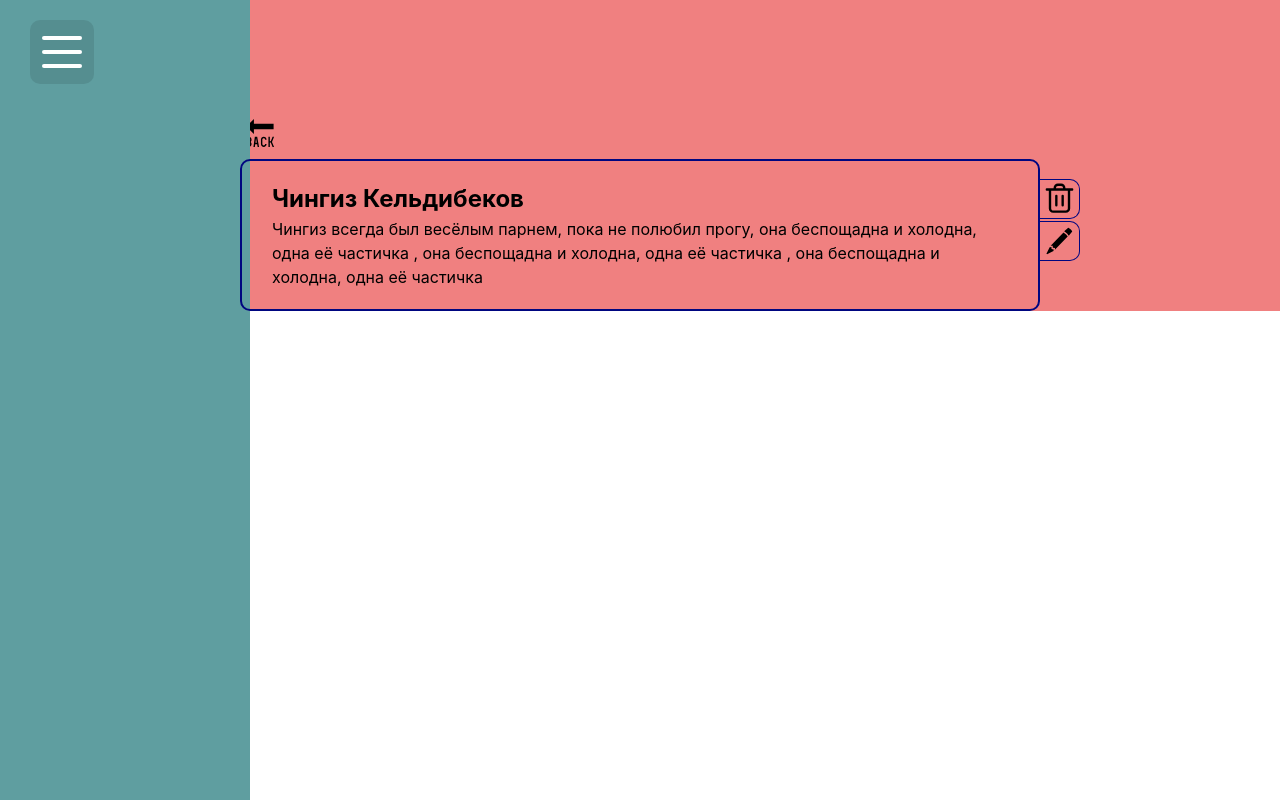
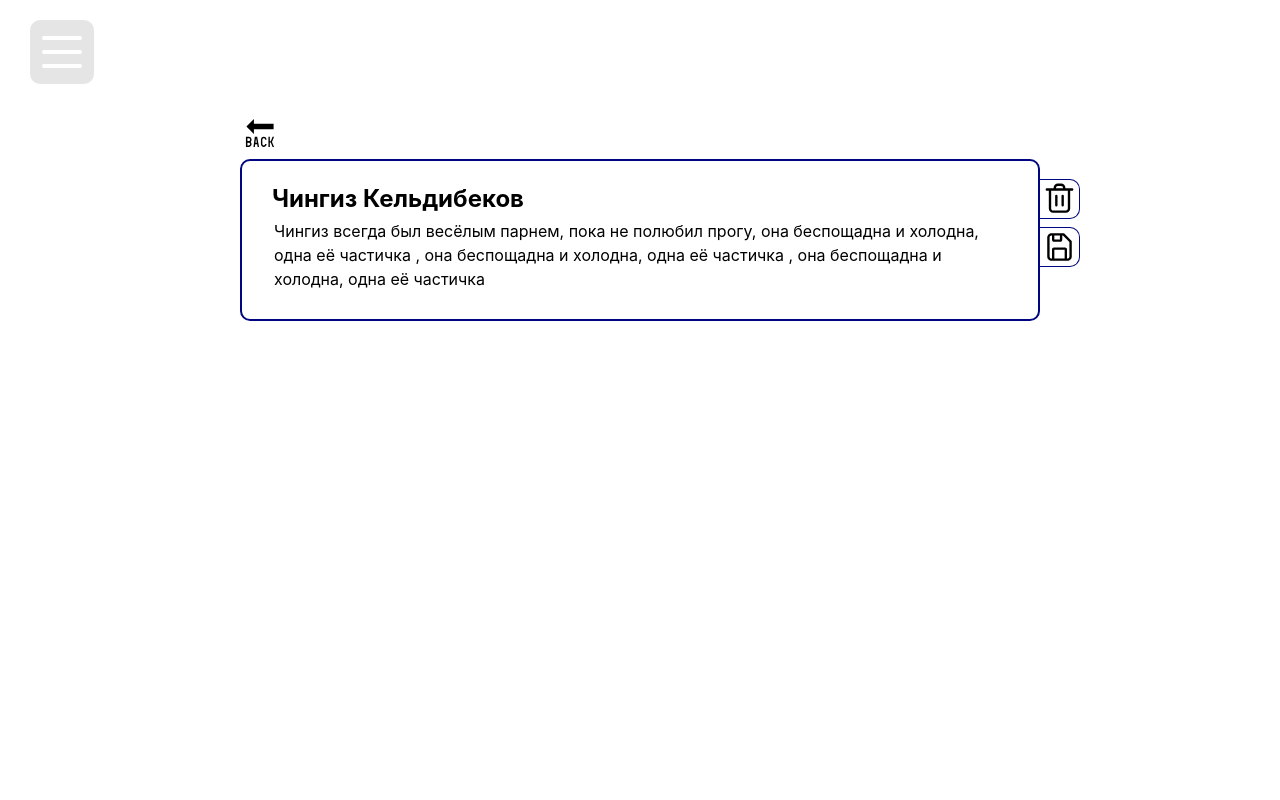
Before and after one commit to Adil-Tarzhemanov/blogWithChin, a React (Create React App) app: page /post/1 in a window 1280 px wide. Both pictures are taken after a click on the icon 1060 px from the left and 241 px from the top of the page. Built offline with nearby package versions, Linux system fonts and the light colour scheme.

Commit message:
Add edit post on new page.

```diff
--- a/src/App.module.scss
+++ b/src/App.module.scss
@@ -1,3 +1,2 @@
 .container{
-  background-color: lightcoral;
 }
--- a/src/components/BurgerMenu/BurgerButtonOpen/BurgerButtonOpen.module.scss
+++ b/src/components/BurgerMenu/BurgerButtonOpen/BurgerButtonOpen.module.scss
@@ -1,5 +1,6 @@
 .container {
-  position: absolute;
+  position: fixed;
+
   margin: 0 10px 10px 10px ;
   height: 64px;
   width: 64px;
--- a/src/components/BurgerMenu/BurgerMenu.module.scss
+++ b/src/components/BurgerMenu/BurgerMenu.module.scss
@@ -1,5 +1,5 @@
 .container {
-  position: absolute;
+  position: fixed;
   height: 100vh;
   width: 250px;
   background-color: cadetblue;
--- a/src/layouts/MainLayout.jsx
+++ b/src/layouts/MainLayout.jsx
@@ -6,7 +6,7 @@ import {useState} from "react";
 
 
 const MainLayout = () => {
-  const [isOpened, setIsOpened] = useState(true)
+  const [isOpened, setIsOpened] = useState(false)
   return (
         <>
           <BurgerButtonOpen
--- a/src/pages/FullPost/FullPost.jsx
+++ b/src/pages/FullPost/FullPost.jsx
@@ -1,23 +1,62 @@
 import styles from './FullPost.module.scss'
 import {Link, useParams} from "react-router-dom";
-import {useSelector} from "react-redux";
-import {useEffect} from "react";
+import {useDispatch, useSelector} from "react-redux";
+import {useEffect, useRef, useState} from "react";
 import React from "react";
+import {changePostItem, deletePostItemById} from "../../redux/slices/postSlice";
 
 const FullPost = () => {
-  const [animation, setAnimation] = React.useState(false)
   const {id} = useParams()
+  const textAreaRef = useRef(null)
+  const dispatch = useDispatch()
   const {postItems} = useSelector((state) => state.postSlice)
+
   const findPost = postItems.find((post) => {
     return post.id.toString() === id
   })
+  const [messageArea, setMessageArea] = useState(findPost.text || '')
+  const [changeMode, setChangeMode] = useState(false)
+  const [animation, setAnimation] = useState(false)
+
   useEffect(() => {
     setAnimation(true)
   }, [])
 
+  useEffect(() => {
+    console.log(textAreaRef.current)
+    if (textAreaRef.current) {
+      textAreaRef.current.style.height = 'auto';
+      textAreaRef.current.style.height = `${textAreaRef.current.scrollHeight}px`;
+
+    }
+  }, [])
+
+
+  const onChangeText = (event) => {
+    setMessageArea(event.target.value)
+    event.target.style.height = "auto"
+    event.target.style.height = `${event.target.scrollHeight}px`
+  }
+
+  const onClickChangeBtn = () => {
+    //если выключаем changeMode, то сохраняем изменения
+    if (changeMode === true) {
+      dispatch(changePostItem({
+        id: findPost.id,
+        text: messageArea,
+      }))
+    }
+    if (changeMode === false) {
+      // textAreaRef.
+    }
+    setChangeMode(prevState => !prevState)
+  }
+
 
   return (
       <div className={styles.container}>
+        <div className={styles.content}>
+          {/*Кнопка back*/}
           <Link to={'/'}>
             <svg
                 className={styles.backButton} width="30px" height="30px" viewBox="0 0 64 64"
@@ -36,29 +75,73 @@ const FullPost = () => {
                     fill="#000000"></path>
             </svg>
           </Link>
+          {/*Кнопка back*/}
 
           <div className={styles.postWrapper}>
             <div className={styles.post}>
               <h2 className={styles.title}>
                 {findPost.title}
               </h2>
-            <p className={styles.text + ' ' + (animation ? styles.maxHeightAnim:'')}>
+
+              {/*Текст*/}
+              <textarea
+                  ref={textAreaRef}
+                  className={styles.textarea + ' ' + (!changeMode ? styles.hidden : '')}
+                  value={messageArea}
+                  onChange={onChangeText}
+              />
+
+              <div
+                  className={styles.text + ' ' + (changeMode ? styles.hidden : '') + ' ' + (animation ? styles.maxHeightAnim : '')}>
                 {findPost.text}
-            </p>
               </div>
+              {/*Текст*/}
+
+            </div>
+            {/*Кнопки редактирования */}
             <div className={styles.editElements}>
-            <svg className={styles.deletePost} width="40px" height="40px" viewBox="0 0 24 24" fill="none"
+              <Link to={'/'}>
+                <svg
+                    onClick={() => dispatch(deletePostItemById(findPost.id))}
+                    className={styles.deletePost} width="40px" height="40px" viewBox="0 0 24 24" fill="none"
                     xmlns="http://www.w3.org/2000/svg">
                   <path
                       d="M10 10V16M14 10V16M18 6V18C18 19.1046 17.1046 20 16 20H8C6.89543 20 6 19.1046 6 18V6M4 6H20M15 6V5C15 3.89543 14.1046 3 13 3H11C9.89543 3 9 3.89543 9 5V6"
                       stroke="#000000" strokeWidth="1.5" strokeLinecap="round" strokeLinejoin="round"/>
                 </svg>
-            <svg className={styles.changePost} fill="#000000" width="40px" height="40px" viewBox="-5 0 32 32"
+              </Link>
+
+              {
+                changeMode ?
+                    <svg
+                        onClick={onClickChangeBtn}
+                        className={styles.changePost}
+                        width="40px" height="40px" viewBox="0 0 24 24" fill="none" xmlns="http://www.w3.org/2000/svg">
+                      <path
+                          d="M17 20.75H7C6.27065 20.75 5.57118 20.4603 5.05546 19.9445C4.53973 19.4288 4.25 18.7293 4.25 18V6C4.25 5.27065 4.53973 4.57118 5.05546 4.05546C5.57118 3.53973 6.27065 3.25 7 3.25H14.5C14.6988 3.25018 14.8895 3.32931 15.03 3.47L19.53 8C19.6707 8.14052 19.7498 8.33115 19.75 8.53V18C19.75 18.7293 19.4603 19.4288 18.9445 19.9445C18.4288 20.4603 17.7293 20.75 17 20.75ZM7 4.75C6.66848 4.75 6.35054 4.8817 6.11612 5.11612C5.8817 5.35054 5.75 5.66848 5.75 6V18C5.75 18.3315 5.8817 18.6495 6.11612 18.8839C6.35054 19.1183 6.66848 19.25 7 19.25H17C17.3315 19.25 17.6495 19.1183 17.8839 18.8839C18.1183 18.6495 18.25 18.3315 18.25 18V8.81L14.19 4.75H7Z"
+                          fill="#000000"/>
+                      <path
+                          d="M16.75 20H15.25V13.75H8.75V20H7.25V13.5C7.25 13.1685 7.3817 12.8505 7.61612 12.6161C7.85054 12.3817 8.16848 12.25 8.5 12.25H15.5C15.8315 12.25 16.1495 12.3817 16.3839 12.6161C16.6183 12.8505 16.75 13.1685 16.75 13.5V20Z"
+                          fill="#000000"/>
+                      <path
+                          d="M12.47 8.75H8.53001C8.3606 8.74869 8.19311 8.71403 8.0371 8.64799C7.88109 8.58195 7.73962 8.48582 7.62076 8.36511C7.5019 8.24439 7.40798 8.10144 7.34437 7.94443C7.28075 7.78741 7.24869 7.61941 7.25001 7.45V4H8.75001V7.25H12.25V4H13.75V7.45C13.7513 7.61941 13.7193 7.78741 13.6557 7.94443C13.592 8.10144 13.4981 8.24439 13.3793 8.36511C13.2604 8.48582 13.1189 8.58195 12.9629 8.64799C12.8069 8.71403 12.6394 8.74869 12.47 8.75Z"
+                          fill="#000000"/>
+                    </svg>
+                    : <svg
+                        onClick={onClickChangeBtn}
+                        className={styles.changePost}
+                        fill="#000000"
+                        width="40px" height="40px" viewBox="-5 0 32 32"
                         version="1.1" xmlns="http://www.w3.org/2000/svg">
                       <title>pencil</title>
                       <path
                           d="M18.344 4.781l-3.406 3.063s1.125 0.688 2.156 1.656c1 0.969 1.719 2.063 1.719 2.063l2.906-3.469s-0.031-0.625-1.406-1.969c-1.406-1.344-1.969-1.344-1.969-1.344zM7.25 21.938l-0.156 1.5 10.813-11.25s-0.719-1-1.594-1.844c-0.906-0.875-1.938-1.563-1.938-1.563l-10.813 11.25 1.688-0.094 0.188 1.813zM0 26.719l2.688-5.5 1.5-0.125 0.125 1.719 1.813 0.25-0.188 1.375-5.438 2.75z"></path>
                     </svg>
+              }
+
+            </div>
+            {/*Кнопки редактирования */}
+
           </div>
         </div>
       </div>
--- a/src/pages/FullPost/FullPost.module.scss
+++ b/src/pages/FullPost/FullPost.module.scss
@@ -1,10 +1,12 @@
 
 .container {
+  width: 100vw;
+  height: 100vh;
+  .content{
+
+    margin: 0 auto;
     width: 800px;
-  //height: 100vh;
-  margin: 0 auto;
     padding-top: 118px;
-
 
     .backButton {
       margin-left: 5px;
@@ -20,25 +22,39 @@
     .postWrapper {
       display: flex;
       max-width: 800px;
-    max-height: 100%;
+      height: 100%;
 
       .post {
         padding: 20px 30px;
         border: 2px solid rgb(0, 6, 128);
         border-radius: 10px;
-      min-height: 127px;
+        min-height: 138px;
+        min-width: 800px;
         z-index: 1;
-      min-width: 800px;
 
-
+        .textarea{
+          border: 0;
+          width: 100%;
+          outline: none;
+          overflow: hidden;
+          resize: none;
+          background: none;
+          height: auto;
+        }
         .text {
-        max-height: 70px;
+          padding: 2px 2px 8px 2px;
+          //max-height: 70px;
           transition: max-height 2s ease-in-out;
           overflow: hidden;
         }
+        .hidden{
+          visibility: hidden;
+          position: absolute;
+          max-width: 736.25px;
+        }
 
         .maxHeightAnim {
-        max-height: 500px;
+          //max-height: 500px;
         }
 
       }
@@ -60,3 +76,5 @@
       }
     }
   }
+
+}
--- a/src/pages/Home/Home.module.scss
+++ b/src/pages/Home/Home.module.scss
@@ -2,5 +2,4 @@
 
   width: 100vw;
   height: 100vh;
-  background-color: white;
 }
--- a/src/redux/slices/postSlice.js
+++ b/src/redux/slices/postSlice.js
@@ -21,9 +21,8 @@ const initialState = {
       id: 4,
       title: 'Большой текст',
       text: 'Воробей — маленькая, неунывающая, бойкая птичка. Про него часто говорят: «серый воробышек». А ведь на самом деле воробей совсем не серый. Спинка у него коричневая с широкими продольными полосами. Хвост темно-бурый, крылышки тоже темно- бурые, украшенные рыжеватой каймой, подбородок и горло черные, а вот головка серая. ' +
-          'Весной, едва пригреет солнышко, воробьи оживляются, собираются в шумные стайки, рассаживаются на изгородях, ветках кустарников и задорно чирикают: «Чик-чирик-чирик-чирик! Как хорошо, что к нам пришла весна!» Если найдет озорной воробьишка небольшую лужицу с талой водой, то норовит «принять ванну», смыть поскорее зимнюю грязь — поплещется в холодной прозрачной воде, а потом взъерошит перышки и отряхнется.'
+          'Весной, едва пригреет солнышко, воробьи оживляются, собираются в шумные стайки, рассаживаются на изгородях, ветках кустарников и задорно чирикают: «Чик-чирик-чирик-чирик! Как хорошо, что к нам пришла весна!» Если найдет озорной воробьишка небольшую лужицу с талой водой, то норовит «принять ванну», смыть поскорее зимнюю грязь'
     }
-
 
 
   ],
@@ -36,11 +35,16 @@ const postSlice = createSlice({
     addPostItem(state, action) {
       state.postItems = [...state.postItems, action.payload]
     },
-    setPostItems(state, action) {
-      state.postItems = action.payload
-    }
+    deletePostItemById(state, action) {
+      state.postItems = state.postItems.filter((post) => post.id !== action.payload)
+    },
+    changePostItem(state, action) {
+      const findPost = state.postItems.find((post) => post.id === action.payload.id)
+      findPost.text = action.payload.text
+    },
+
   }
 })
 
-export const {setPostItems, addPostItem} = postSlice.actions
+export const {addPostItem, deletePostItemById, changePostItem} = postSlice.actions
 export default postSlice.reducer
```
Lines whose indentation alone changed are shown as unchanged.
